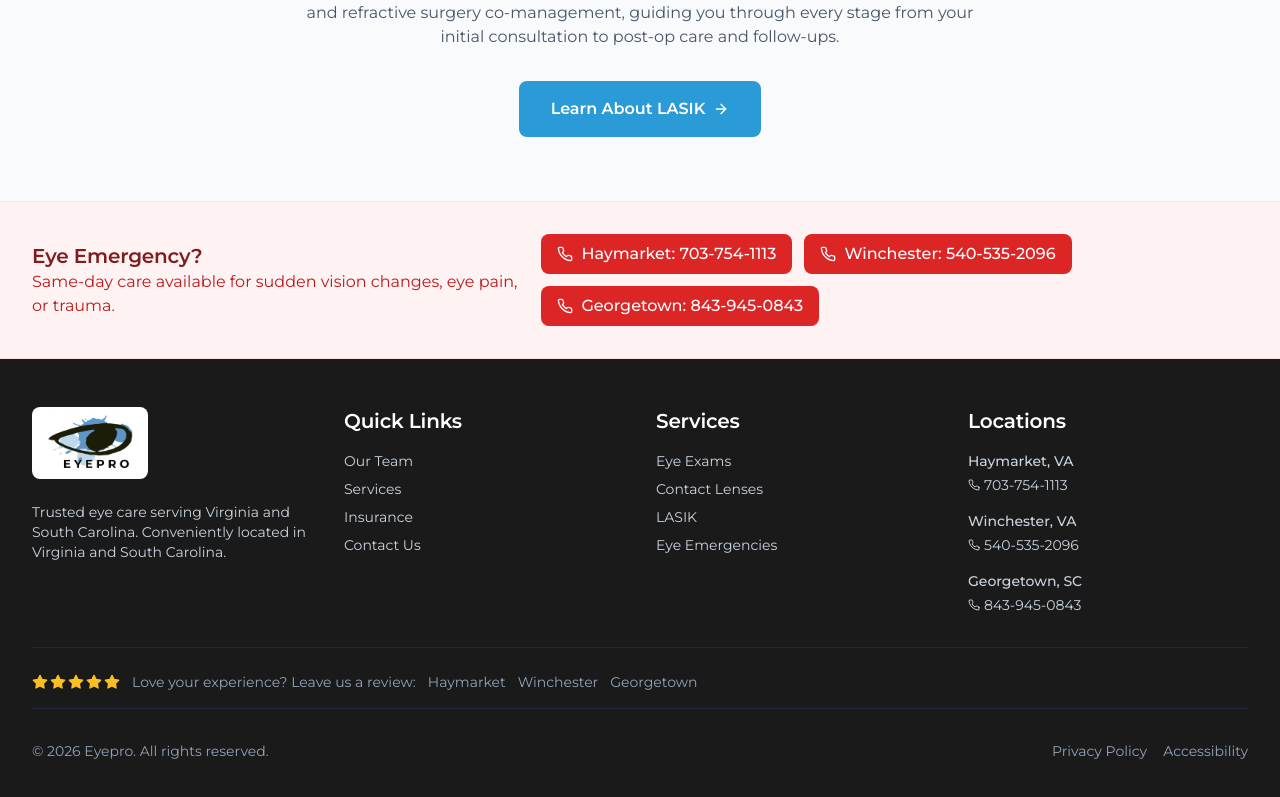
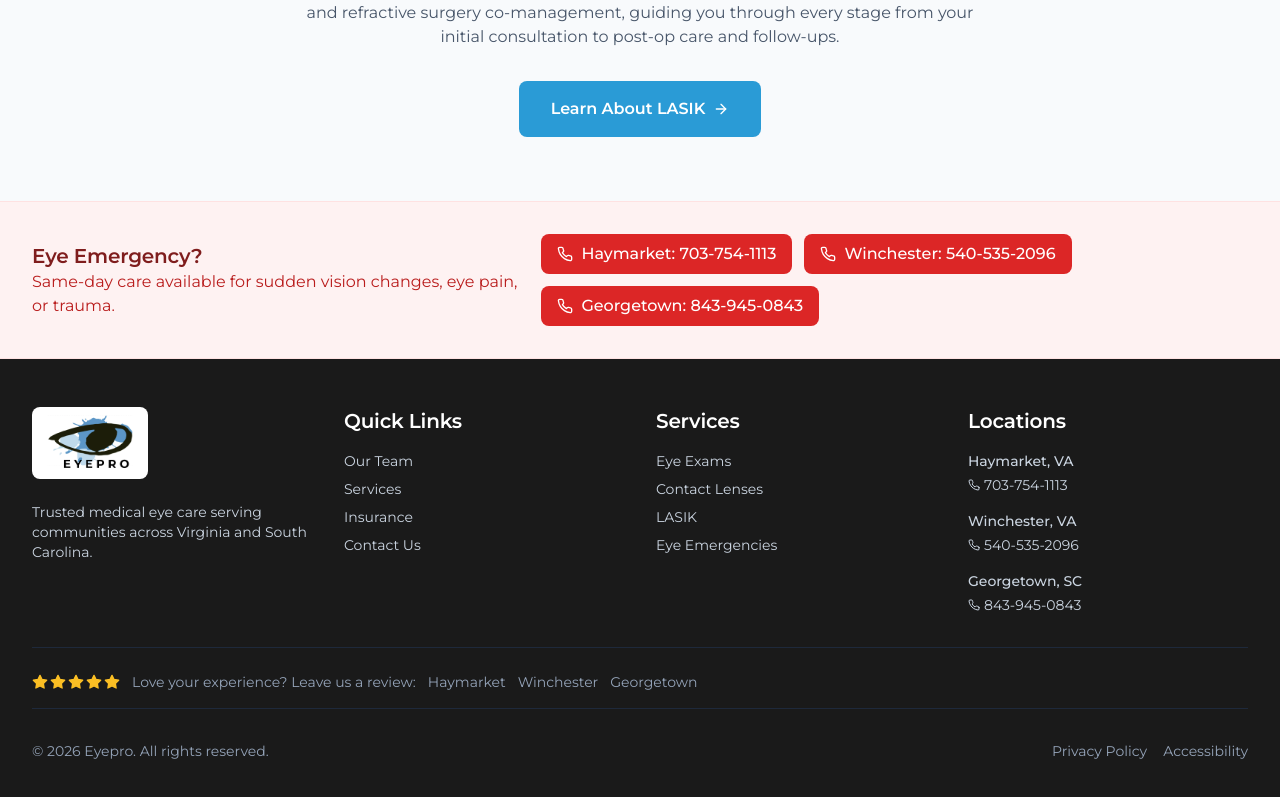
Before and after one commit to studiobrett/eyeprowebsite, a Next.js app: page / in a window 1280 px wide. Shown: the part 3811-4608 px from the top of the page. Built offline with nearby package versions, Linux system fonts and the light colour scheme; no server answers.

Commit message:
Clean up redundant footer tagline

```diff
--- a/src/components/Footer.tsx
+++ b/src/components/Footer.tsx
@@ -22,8 +22,7 @@
               />
             </Link>
             <p className="text-sm">
-              Trusted eye care serving Virginia and South Carolina.
-              Conveniently located in Virginia and South Carolina.
+              Trusted medical eye care serving communities across Virginia and South Carolina.
             </p>
           </div>
 
```
